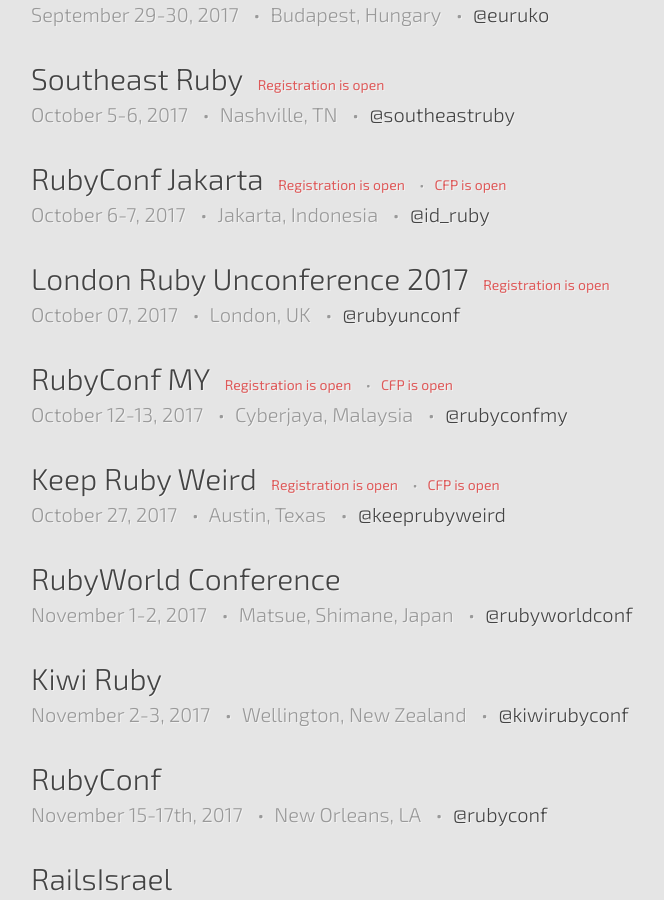
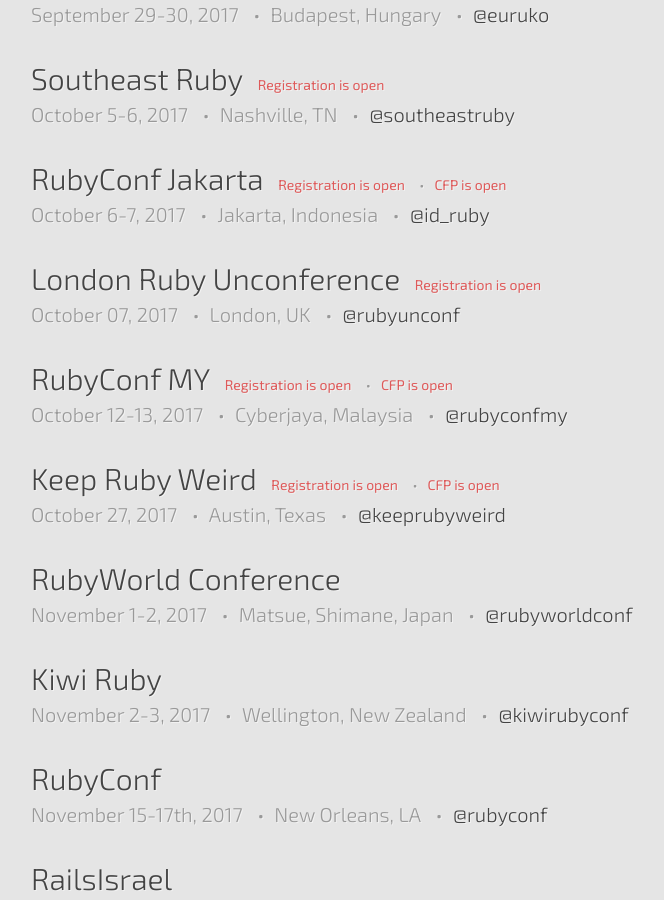
Before and after one commit to ruby-conferences/ruby-conferences.github.io, a Jekyll site: the page built from index.html, in a window 1280 px wide and 900 px high, scrolled down 1102 px. Shown: the whole window, without its empty margins (209-873 px from the left). Built offline with Jekyll 4.4.1, drawn with Linux system fonts in a browser that asks for light colours.

Commit message:
Match style by removing year from event name

```diff
--- a/_data/current.yml
+++ b/_data/current.yml
@@ -55,7 +55,7 @@
   cfp_phrase: CFP is open
   reg_phrase: Registration is open
 
-- name: London Ruby Unconference 2017
+- name: London Ruby Unconference
   location: London, UK
   dates: "October 07, 2017"
   url: https://www.eventbrite.com/e/london-ruby-unconference-tickets-36286901098?aff=rubyconferences
```
